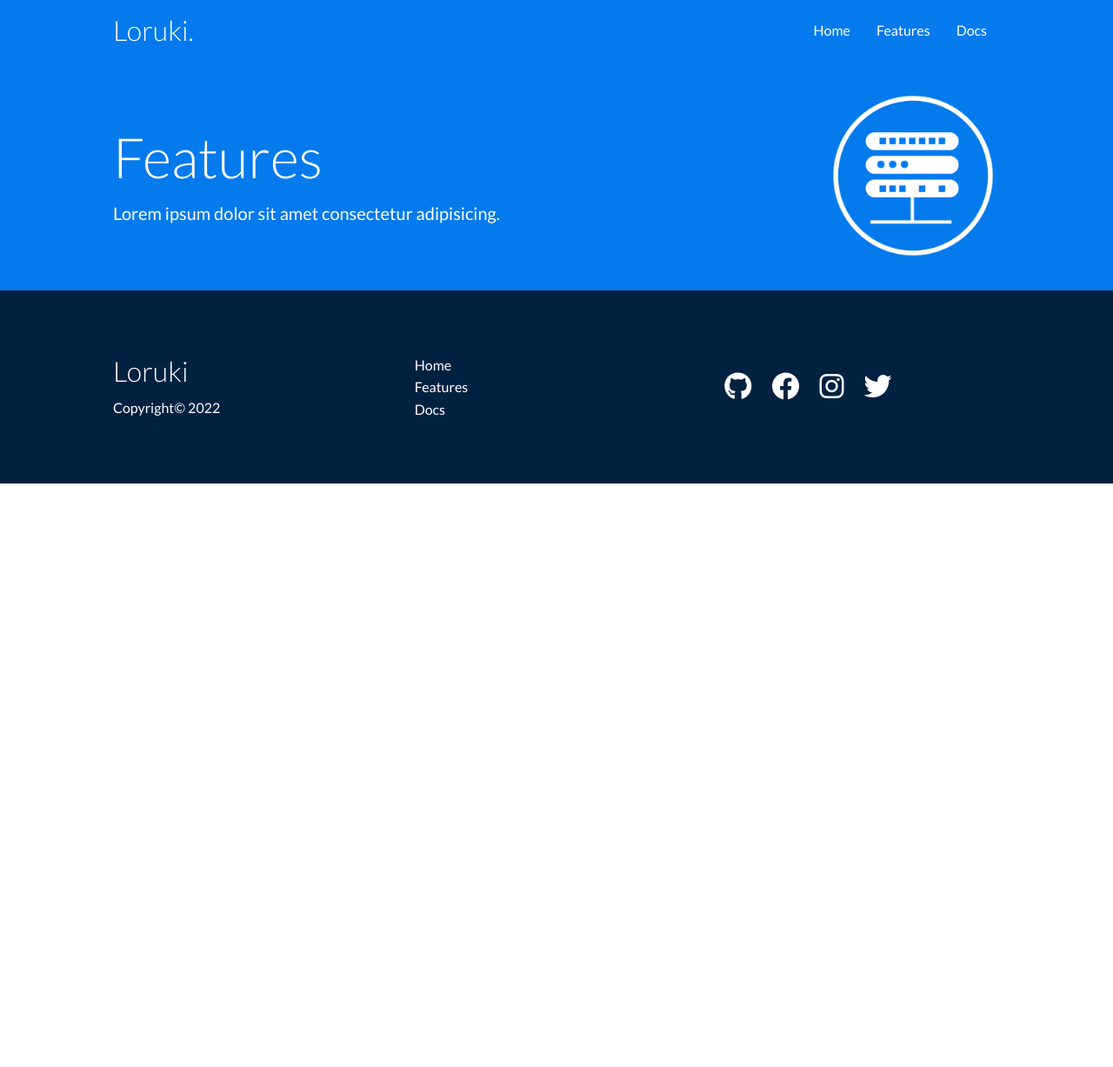
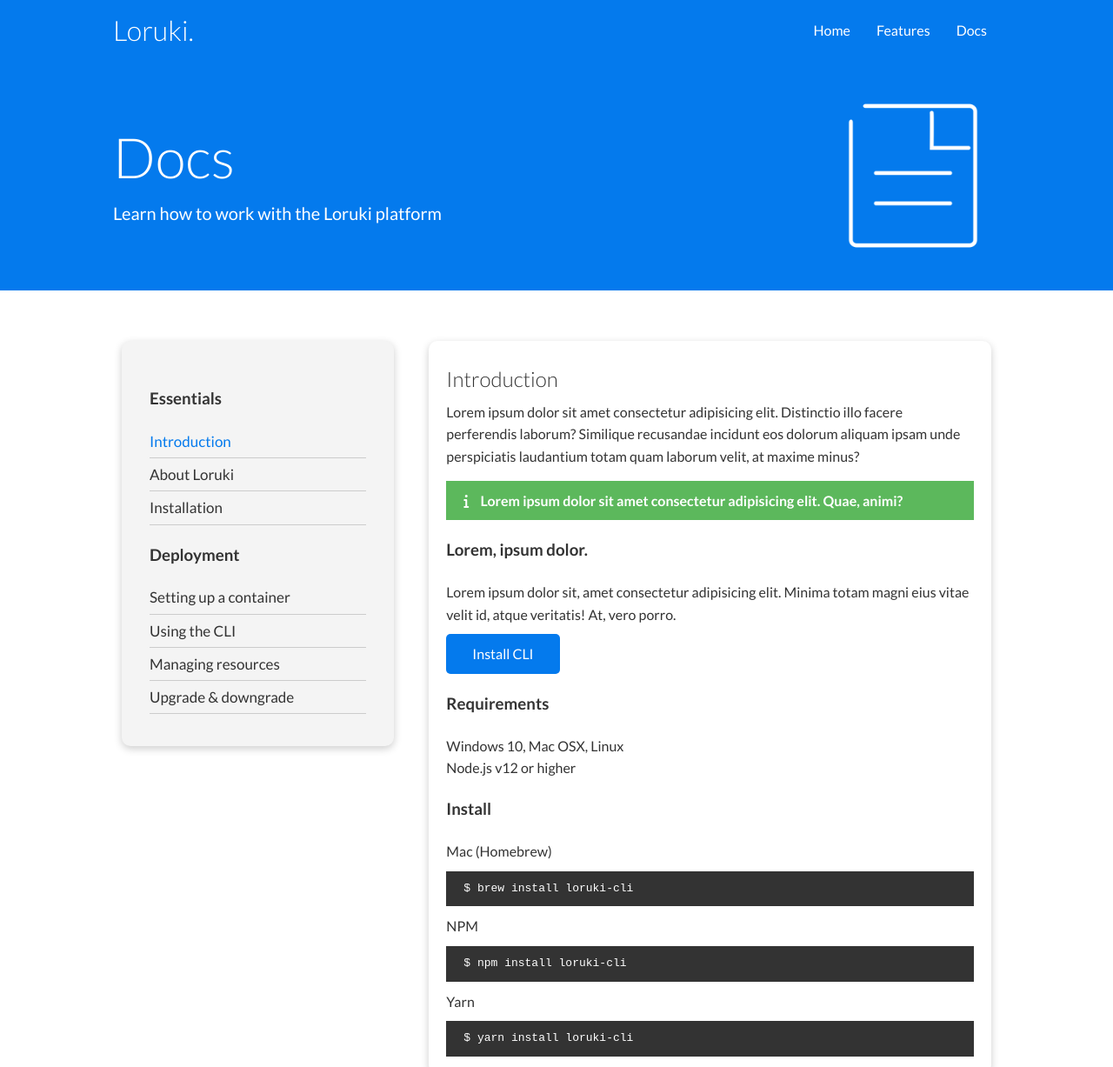
Before and after one commit to Bifabig/Responsive-website-html-css_grid-flexbox, a plain HTML site: page docs.html in a window 1280 px wide. Shown: the top 1227 px of the page at 87% size. Before the commit the page ends 800 px from the top, so only its background shows below. Drawn offline with Linux system fonts and the light colour scheme.

Commit message:
docs page and all css done

```diff
--- a/css/style.css
+++ b/css/style.css
@@ -5,6 +5,8 @@
   --secondary-color: #1c3fa8;
   --dark-color: #002240;
   --light-color: #f4f4f4;
+  --success-color: #5cb85c;
+  --error-color: #d9534f;
 }
 
 * {
@@ -41,6 +43,13 @@ p {
 
 img {
   width: 100%;
+}
+
+code,
+pre {
+  background: #333;
+  color: #fff;
+  padding: 10px;
 }
 
 /*Navbar*/
@@ -91,6 +100,10 @@ img {
   overflow: visible;
 }
 
+.showcase-text {
+  animation: slideInFromLeft 1s ease-in;
+}
+
 .showcase-form {
   position: relative;
   top: 60px;
@@ -99,6 +112,7 @@ img {
   padding: 40px;
   z-index: 100;
   justify-self: flex-end;
+  animation: slideInFromRight 1s ease-in;
 }
 
 .showcase-form .form-control {
@@ -136,6 +150,7 @@ img {
 /*Stats*/
 .stats {
   padding-top: 100px;
+  animation: slideInFromBottom 1s ease-in;
 }
 
 .stats-heading {
@@ -190,8 +205,9 @@ img {
   margin-bottom: 10px;
 }
 
-/* Features */
-.features-head img {
+/* Features & docs */
+.features-head img,
+.docs-head img {
   width: 200px;
   justify-self: flex-end;
 }
@@ -214,17 +230,81 @@ img {
   padding: 30px;
 }
 
+/* Docs */
+.docs-main h3 {
+  margin: 20px 0;
+}
+
+.docs-main .grid {
+  grid-template-columns: 1fr 2fr;
+  align-items: flex-start;
+}
+
+.docs-main nav li {
+  font-size: 17px;
+  padding-bottom: 5px;
+  margin-bottom: 5px;
+  border-bottom: 1px solid #ccc;
+}
+
+.docs-main a:hover {
+  font-weight: bold;
+}
+
 /* Footer */
 .footer .social a {
   margin: 0 10px;
 }
+/* Animations */
+@keyframes slideInFromLeft {
+  0% {
+    transform: translateX(-100%);
+  }
 
+  100% {
+    transform: translateX(0);
+  }
+}
+
+@keyframes slideInFromRight {
+  0% {
+    transform: translateX(100%);
+  }
+
+  100% {
+    transform: translateX(0);
+  }
+}
+
+@keyframes slideInFromTop {
+  0% {
+    transform: translateY(-100%);
+  }
+
+  100% {
+    transform: translateX(0);
+  }
+}
+
+@keyframes slideInFromBottom {
+  0% {
+    transform: translateY(100%);
+  }
+
+  100% {
+    transform: translateX(0);
+  }
+}
+
+/* Tablets and under */
 @media (max-width: 768px) {
   .grid,
   .showcase .grid,
   .stats .grid,
+  .cli .grid,
   .cloud .grid,
-  .cli .grid {
+  .features-main .grid,
+  .docs-main .grid {
     grid-template-columns: 1fr;
     grid-template-rows: 1fr;
   }
@@ -236,16 +316,35 @@ img {
   .showcase-text {
     text-align: center;
     margin-top: 40px;
+    animation: slideInFromTop 1s ease-in;
   }
 
   .showcase-form {
     justify-self: center;
     margin: auto;
+    animation: slideInFromBottom 1s ease-in;
   }
 
   .cli .grid > *:first-child {
     grid-column: 1;
     grid-row: 1;
+  }
+
+  .features-head,
+  .features-sub-head,
+  .docs-head {
+    text-align: center;
+  }
+
+  .features-head img,
+  .features-sub-head img,
+  .docs-head img {
+    justify-self: center;
+  }
+
+  .features-main .grid > *:first-child,
+  .features-main .grid > *:nth-child(2) {
+    grid-column: 1;
   }
 }
 
@@ -263,4 +362,8 @@ img {
     padding: 10px;
     background-color: rgba(0, 0, 0, 0.1);
   }
+
+  .showcase-form {
+    width: 300px;
+  }
 }
--- a/css/utilities.css
+++ b/css/utilities.css
@@ -51,6 +51,12 @@
   color: #fff;
 }
 
+.bg-light,
+.btn-light {
+  background-color: var(--light-color);
+  color: #333;
+}
+
 .bg-primary a,
 .btn-primary a,
 .bg-secondary a,
@@ -58,13 +64,23 @@
 .bg-dark a,
 .btn-dark a {
   color: #fff;
-  text-decoration: none;
 }
 
-.bg-light,
-.btn-light {
-  background-color: var(--light-color);
-  color: #333;
+/* Text colors */
+.text-primary {
+  color: var(--primary-color);
+}
+
+.text-secondary {
+  color: var(--secondary-color);
+}
+
+.text-dark {
+  color: var(--dark-color);
+}
+
+.text-light {
+  color: var(--light-color);
 }
 
 /* Text Sizes */
@@ -89,6 +105,27 @@
 
 .text-center {
   text-align: center;
+}
+
+/* Alert */
+.alert {
+  background-color: var(--light-color);
+  padding: 10px 20px;
+  font-weight: bold;
+  margin: 15px 0;
+}
+
+.alert i {
+  margin-right: 10px;
+}
+
+.alert-success {
+  background-color: var(--success-color);
+  color: #fff;
+}
+.alert-error {
+  background-color: var(--error-color);
+  color: #fff;
 }
 
 .flex {
--- a/docs.html
+++ b/docs.html
@@ -31,15 +31,74 @@
     </div>
 
     <!-- Head -->
-    <section class="features-head bg-primary py-3">
+    <section class="docs-head bg-primary py-3">
       <div class="container grid">
         <div>
-          <h1 class="xl">Features</h1>
-          <p class="lead">
-            Lorem ipsum dolor sit amet consectetur adipisicing.
+          <h1 class="xl">Docs</h1>
+          <p class="lead">Learn how to work with the Loruki platform</p>
+        </div>
+        <img src="images/docs.png" alt="" />
+      </div>
+    </section>
+
+    <!-- Docs main -->
+    <section class="docs-main my-4">
+      <div class="container grid">
+        <div class="card bg-light p-3">
+          <h3 class="my-2">Essentials</h3>
+          <nav>
+            <ul>
+              <li><a class="text-primary" href="#">Introduction</a></li>
+              <li><a href="#">About Loruki</a></li>
+              <li><a href="#">Installation</a></li>
+            </ul>
+          </nav>
+
+          <h3 class="my-2">Deployment</h3>
+          <nav>
+            <ul>
+              <li><a href="#">Setting up a container</a></li>
+              <li><a href="#">Using the CLI</a></li>
+              <li><a href="#">Managing resources</a></li>
+              <li><a href="#">Upgrade & downgrade</a></li>
+            </ul>
+          </nav>
+        </div>
+        <div class="card">
+          <h2>Introduction</h2>
+          <p>
+            Lorem ipsum dolor sit amet consectetur adipisicing elit. Distinctio
+            illo facere perferendis laborum? Similique recusandae incidunt eos
+            dolorum aliquam ipsam unde perspiciatis laudantium totam quam
+            laborum velit, at maxime minus?
           </p>
+
+          <div class="alert alert-success">
+            <i class="fas fa-info"></i> Lorem ipsum dolor sit amet consectetur
+            adipisicing elit. Quae, animi?
+          </div>
+
+          <h3>Lorem, ipsum dolor.</h3>
+          <p>
+            Lorem ipsum dolor sit, amet consectetur adipisicing elit. Minima
+            totam magni eius vitae velit id, atque veritatis! At, vero porro.
+          </p>
+          <a href="#" class="btn btn-primary">Install CLI</a>
+
+          <h3>Requirements</h3>
+          <ul>
+            <li>Windows 10, Mac OSX, Linux</li>
+            <li>Node.js v12 or higher</li>
+          </ul>
+
+          <h3>Install</h3>
+          <p>Mac (Homebrew)</p>
+          <pre><code>$ brew install loruki-cli</code></pre>
+          <p>NPM</p>
+          <pre><code>$ npm install loruki-cli</code></pre>
+          <p>Yarn</p>
+          <pre><code>$ yarn install loruki-cli</code></pre>
         </div>
-        <img src="images/server.png" alt="" />
       </div>
     </section>
 
```
